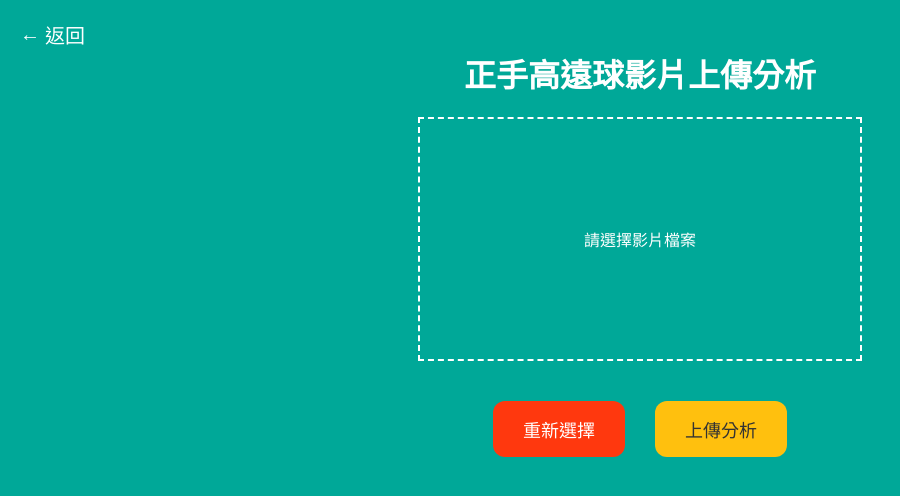
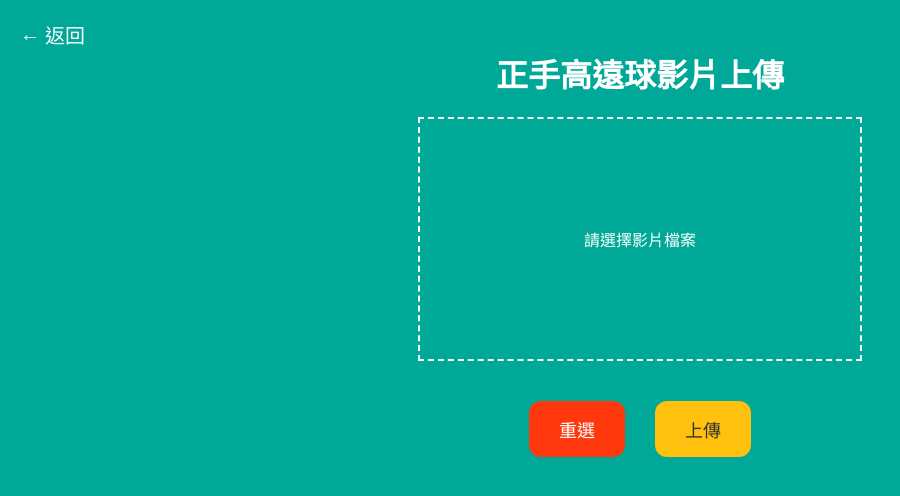
Before and after one commit to justice0317/aibadminton_3, a plain HTML site: page index.html in a window 1280 px wide. Shown: the whole page, without its empty margins (0-900 px from the left). Drawn offline with Linux system fonts and the light colour scheme.

Commit message:
Update index.html

```diff
--- a/index.html
+++ b/index.html
@@ -3,7 +3,7 @@
 <head>
     <meta charset="UTF-8">
     <meta name="viewport" content="width=device-width, initial-scale=1.0">
-    <title>正手高遠球影片上傳分析</title>
+    <title>正手高遠球影片上傳</title>
     <link rel="stylesheet" href="styles.css">
 </head>
 <body>
@@ -11,14 +11,14 @@
         <span>&larr;</span> 返回
     </div>
     <div class="container">
-        <h1>正手高遠球影片上傳分析</h1>
+        <h1>正手高遠球影片上傳</h1>
         <label for="videoFile" class="file-upload" id="fileUploadLabel">
             <video id="videoPreview" controls style="display: none; width: 100%; max-height: 180px;"></video>
             <input type="file" id="videoFile" accept="video/*" style="display: none;" onchange="handleFileSelection()">
         </label>
         <div class="button-container">
-            <button class="reset-button" onclick="resetFileSelection()">重新選擇</button>
-            <button class="upload-button" onclick="uploadVideo()">上傳分析</button>
+            <button class="reset-button" onclick="resetFileSelection()">重選</button>
+            <button class="upload-button" onclick="uploadVideo()">上傳</button>
         </div>
         <p class="loading" id="loadingText">請稍候，影片分析中<span id="loadingDots">.</span></p>
     </div>
```
